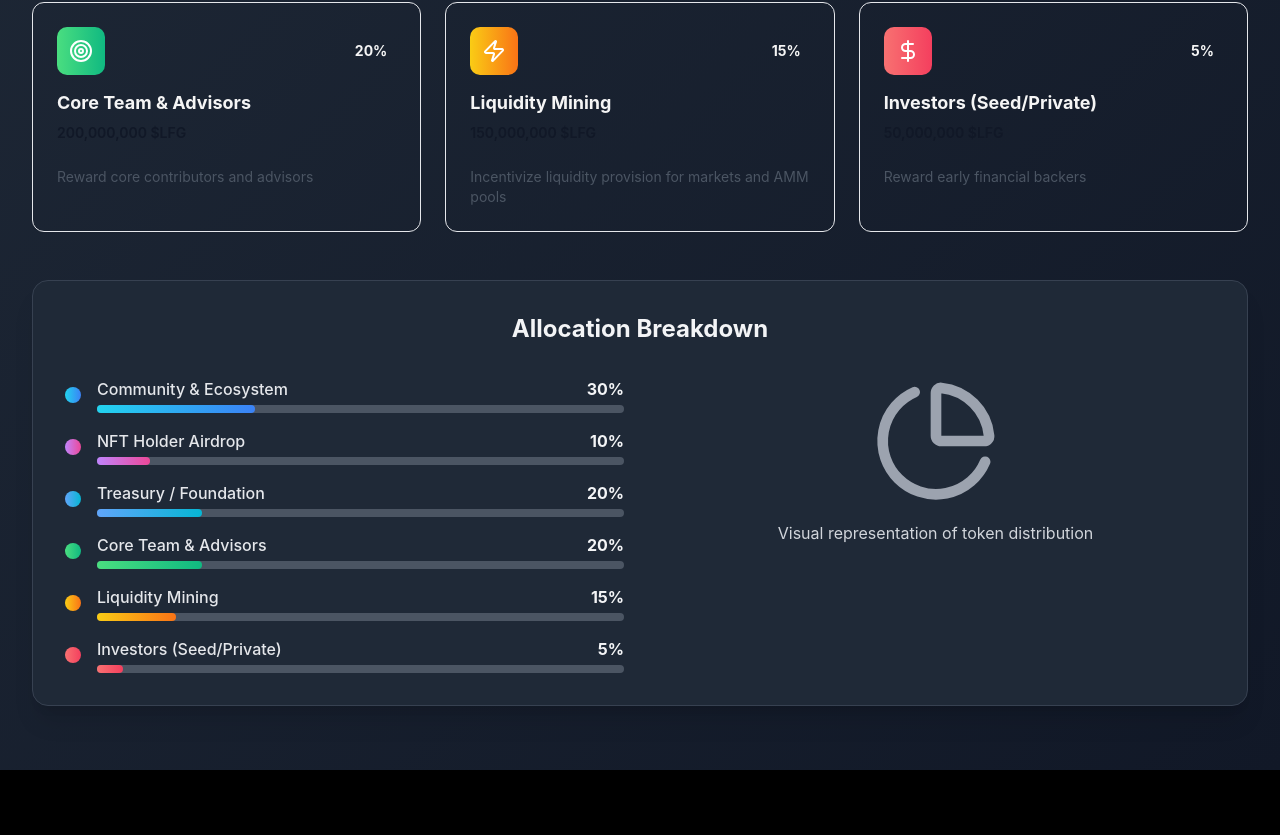
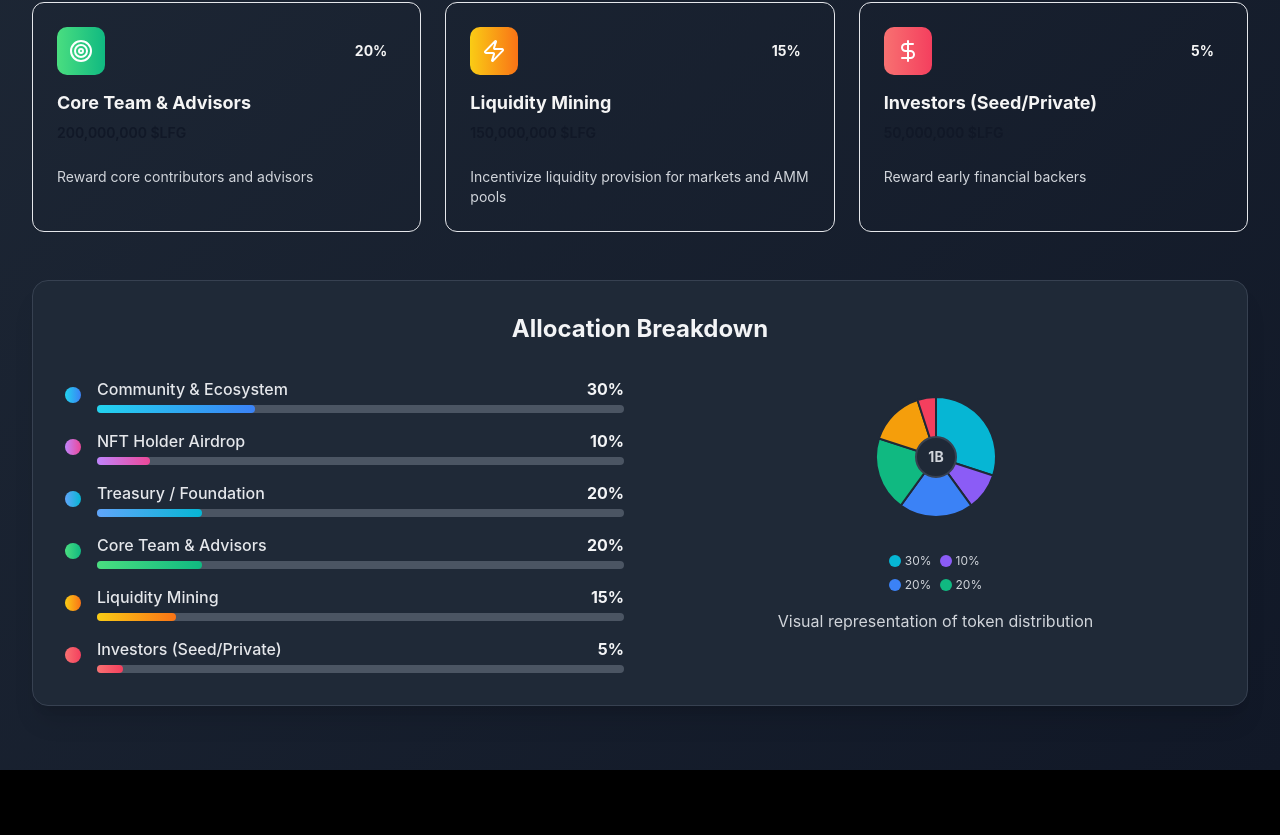
Before and after one commit to CryptoGolld/SuiLFG, a React (Vite) app: page /tokenomics in a window 1280 px wide. Shown: the part 1484-2319 px from the top of the page. Built offline with nearby package versions, Linux system fonts and the light colour scheme.

Commit message:
Add files via upload

```diff
--- /dev/null
+++ b/src/components/charts/TokenAllocationPieChart.jsx
@@ -0,0 +1,97 @@
+import React from 'react'
+
+export function TokenAllocationPieChart({ data }) {
+  const colors = [
+    '#06b6d4', // cyan
+    '#8b5cf6', // purple
+    '#3b82f6', // blue
+    '#10b981', // emerald
+    '#f59e0b', // amber
+    '#f43f5e'  // rose
+  ]
+
+  let cumulativePercentage = 0
+  const segments = data.map((item, index) => {
+    const percentage = parseFloat(item.percentage)
+    const startAngle = (cumulativePercentage / 100) * 360
+    const endAngle = ((cumulativePercentage + percentage) / 100) * 360
+
+    cumulativePercentage += percentage
+
+    return {
+      ...item,
+      startAngle,
+      endAngle,
+      color: colors[index % colors.length]
+    }
+  })
+
+  const radius = 60
+  const centerX = 80
+  const centerY = 80
+
+  const createArcPath = (startAngle, endAngle, radius) => {
+    const start = polarToCartesian(centerX, centerY, radius, endAngle)
+    const end = polarToCartesian(centerX, centerY, radius, startAngle)
+    const largeArcFlag = endAngle - startAngle <= 180 ? "0" : "1"
+
+    return [
+      "M", centerX, centerY,
+      "L", start.x, start.y,
+      "A", radius, radius, 0, largeArcFlag, 0, end.x, end.y,
+      "Z"
+    ].join(" ")
+  }
+
+  const polarToCartesian = (centerX, centerY, radius, angleInDegrees) => {
+    const angleInRadians = (angleInDegrees - 90) * Math.PI / 180.0
+    return {
+      x: centerX + (radius * Math.cos(angleInRadians)),
+      y: centerY + (radius * Math.sin(angleInRadians))
+    }
+  }
+
+  return (
+    <div className="flex flex-col items-center">
+      <svg width="160" height="160" viewBox="0 0 160 160" className="mb-4">
+        {segments.map((segment, index) => (
+          <path
+            key={index}
+            d={createArcPath(segment.startAngle, segment.endAngle, radius)}
+            fill={segment.color}
+            stroke="#1f2937"
+            strokeWidth="2"
+            className="hover:opacity-80 transition-opacity cursor-pointer"
+          />
+        ))}
+        <circle
+          cx={centerX}
+          cy={centerY}
+          r="20"
+          fill="#1f2937"
+          stroke="#374151"
+          strokeWidth="2"
+        />
+        <text
+          x={centerX}
+          y={centerY + 5}
+          textAnchor="middle"
+          className="fill-gray-300 text-sm font-bold"
+        >
+          1B
+        </text>
+      </svg>
+      <div className="grid grid-cols-2 gap-2 text-xs">
+        {segments.slice(0, 4).map((segment, index) => (
+          <div key={index} className="flex items-center space-x-1">
+            <div
+              className="w-3 h-3 rounded-full"
+              style={{ backgroundColor: segment.color }}
+            ></div>
+            <span className="text-gray-300">{segment.percentage}</span>
+          </div>
+        ))}
+      </div>
+    </div>
+  )
+}
--- a/src/components/layout/Footer.jsx
+++ b/src/components/layout/Footer.jsx
@@ -34,7 +34,7 @@ export function Footer() {
           <div>
             <h4 className="text-lg font-semibold mb-4">Governance</h4>
             <ul className="space-y-2">
-              <li><a href="#governance" className="text-gray-400 hover:text-white transition-colors">NFT Collection</a></li>
+              <li><a href="https://www.tradeport.xyz/sui/collection/0xbd672d1c158c963ade8549ae83bda75f29f6b3ce0c59480f3921407c4e8c6781%3A%3Agovernance_nfts%3A%3ASuiLFG_NFT?bottomTab=trades&tab=items" target="_blank" rel="noopener noreferrer" className="text-gray-400 hover:text-white transition-colors">NFT Collection</a></li>
               <li><a href="#" className="text-gray-400 hover:text-white transition-colors">Voting System</a></li>
               <li><a href="#" className="text-gray-400 hover:text-white transition-colors">Proposals</a></li>
             </ul>
--- a/src/components/sections/NFTGovernanceSection.jsx
+++ b/src/components/sections/NFTGovernanceSection.jsx
@@ -24,24 +24,24 @@ export function NFTGovernanceSection() {
                   <CardTitle className="text-xl font-bold">{tier.name}</CardTitle>
                   <Badge variant="secondary" className="text-sm">{tier.supply} Supply</Badge>
                 </div>
-                <CardDescription className="text-lg font-semibold text-gray-900">
+                <CardDescription className="text-lg font-semibold text-gray-100">
                   {tier.price}
                 </CardDescription>
               </CardHeader>
               <CardContent className="relative">
                 <div className="space-y-3">
                   <div className="flex justify-between">
-                    <span className="text-gray-600">Base Voting Power:</span>
-                    <span className="font-semibold">{tier.baseVotingPower}</span>
+                    <span className="text-gray-300">Base Voting Power:</span>
+                    <span className="font-semibold text-gray-100">{tier.baseVotingPower}</span>
                   </div>
                   <div className="flex justify-between">
-                    <span className="text-gray-600">Multiplier:</span>
+                    <span className="text-gray-300">Multiplier:</span>
                     <span className={`font-bold text-2xl bg-gradient-to-r ${tier.color} bg-clip-text text-transparent`}>
                       {tier.multiplier}
                     </span>
                   </div>
                   <div className="pt-4">
-                    <p className="text-sm text-gray-600">
+                    <p className="text-sm text-gray-300">
                       + Future governance token airdrop
                     </p>
                   </div>
@@ -50,25 +50,18 @@ export function NFTGovernanceSection() {
             </Card>
           ))}
         </div>
-        <div className="mt-12 text-center space-y-4">
-          <div className="flex flex-col sm:flex-row gap-4 justify-center">
-            <Link to="/governance">
-              <Button size="lg" className="bg-gradient-to-r from-cyan-500 to-purple-600 hover:from-cyan-600 hover:to-purple-700">
-                Learn More About NFTs
-              </Button>
-            </Link>
+        <div className="mt-12 text-center">
           <a
             href="https://www.tradeport.xyz/sui/collection/0xbd672d1c158c963ade8549ae83bda75f29f6b3ce0c59480f3921407c4e8c6781%3A%3Agovernance_nfts%3A%3ASuiLFG_NFT?bottomTab=trades&tab=items"
             target="_blank"
             rel="noopener noreferrer"
           >
-              <Button size="lg" variant="outline" className="border-2 border-purple-500 text-purple-600 hover:bg-purple-50">
+            <Button size="lg" variant="outline" className="border-2 border-purple-500 text-purple-400 hover:bg-purple-500/10 hover:text-purple-300">
               View NFT Collection on TradePort
             </Button>
           </a>
         </div>
       </div>
-      </div>
     </section>
   )
 }
--- a/src/pages/TokenomicsPage.jsx
+++ b/src/pages/TokenomicsPage.jsx
@@ -4,6 +4,7 @@ import { SEO } from '@/components/common/SEO.jsx'
 import { Card, CardContent, CardDescription, CardHeader, CardTitle } from '@/components/ui/card.jsx'
 import { Badge } from '@/components/ui/badge.jsx'
 import { Button } from '@/components/ui/button.jsx'
+import { TokenAllocationPieChart } from '@/components/charts/TokenAllocationPieChart.jsx'
 import {
   Coins,
   Users,
@@ -13,7 +14,6 @@ import {
   Target,
   Award,
   BarChart3,
-  PieChart,
   DollarSign,
   Lock,
   Vote,
@@ -195,7 +195,7 @@ export default function TokenomicsPage() {
                       </CardDescription>
                     </CardHeader>
                     <CardContent>
-                      <p className="text-sm text-gray-600">{item.purpose}</p>
+                      <p className="text-sm text-gray-300">{item.purpose}</p>
                     </CardContent>
                   </Card>
                 ))}
@@ -225,8 +225,8 @@ export default function TokenomicsPage() {
                     ))}
                   </div>
                   <div className="text-center">
-                    <PieChart className="h-32 w-32 mx-auto text-gray-400 mb-4" />
-                    <p className="text-gray-300">Visual representation of token distribution</p>
+                    <TokenAllocationPieChart data={tokenAllocation} />
+                    <p className="text-gray-300 mt-4">Visual representation of token distribution</p>
                   </div>
                 </div>
               </div>
@@ -251,7 +251,7 @@ export default function TokenomicsPage() {
                         <pillar.icon className="h-8 w-8 text-white" />
                       </div>
                       <CardTitle className="text-xl font-bold">{pillar.pillar}</CardTitle>
-                      <CardDescription className="text-gray-600">
+                      <CardDescription className="text-gray-300">
                         {pillar.description}
                       </CardDescription>
                     </CardHeader>
@@ -260,7 +260,7 @@ export default function TokenomicsPage() {
                         {pillar.features.map((feature, featureIndex) => (
                           <li key={featureIndex} className="flex items-start space-x-2">
                             <div className={`w-2 h-2 bg-gradient-to-r ${pillar.color} rounded-full mt-2 flex-shrink-0`}></div>
-                            <span className="text-sm text-gray-600">{feature}</span>
+                            <span className="text-sm text-gray-300">{feature}</span>
                           </li>
                         ))}
                       </ul>
```
Also changed, not shown: src/components/sections/TestnetSection.jsx (+7 -7 lines). Lines whose indentation alone changed are shown as unchanged.
